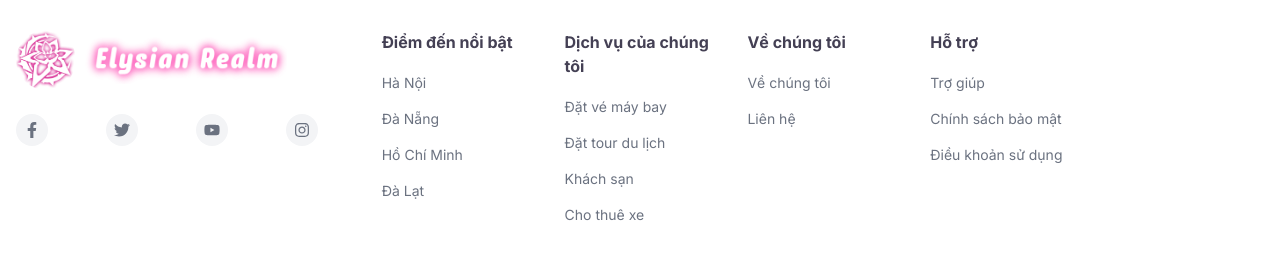
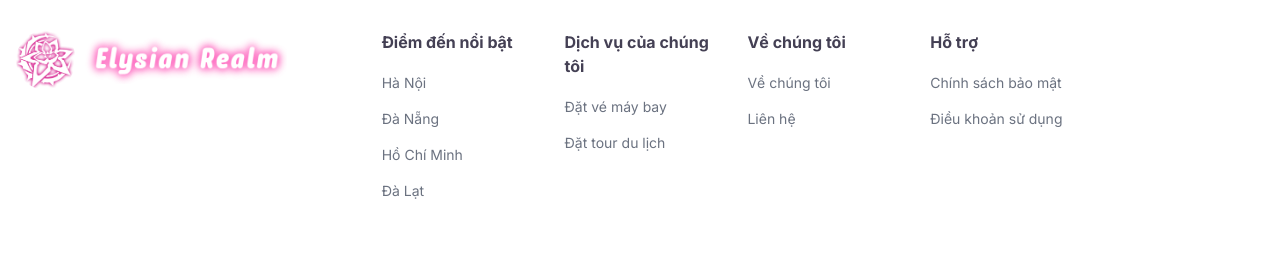
Before and after one commit to QLDAPM-NHOM-9/ElysianRealm-frontend, a React (Vite) app: page / in a window 1280 px wide. Shown: the part 2120-2378 px from the top of the page. Built offline with nearby package versions, Linux system fonts and the light colour scheme; no server answers.

Commit message:
Update Footer.jsx

```diff
--- a/src/components/global/Footer.jsx
+++ b/src/components/global/Footer.jsx
@@ -1,7 +1,5 @@
 import React from 'react';
 import { Link } from 'react-router-dom';
-import Newsletter from './Newsletter.jsx';
-import { FaFacebookF, FaTwitter, FaYoutube, FaInstagram } from 'react-icons/fa';
 import logoIcon from '../../assets/icons/Elysia.png';
 import logoText from '../../assets/icons/Elysian.png';
 
@@ -38,15 +36,22 @@ const FooterColumn = ({ title, links }) => (
 );
 
 const Footer = () => {
-  const destinations = ['Hà Nội', 'Đà Nẵng', 'Hồ Chí Minh', 'Đà Lạt'];
-  const services = ['Đặt vé máy bay', 'Đặt tour du lịch', 'Khách sạn', 'Cho thuê xe'];
+  const destinations = [
+    { label: 'Hà Nội', path: '/tours' },
+    { label: 'Đà Nẵng', path: '/tours' },
+    { label: 'Hồ Chí Minh', path: '/tours' },
+    { label: 'Đà Lạt', path: '/tours' }
+  ];
+  const services = [
+    { label: 'Đặt vé máy bay', path: '/flights' },
+    { label: 'Đặt tour du lịch', path: '/tours' }
+  ];
 
   const about = [
     { label: 'Về chúng tôi', path: '/about-us' },
     { label: 'Liên hệ', path: '/contact-us' }
   ];
   const support = [
-    { label: 'Trợ giúp', path: '/help' },
     { label: 'Chính sách bảo mật', path: '/privacy' },
     { label: 'Điều khoản sử dụng', path: '/terms' }
   ];
@@ -58,15 +63,9 @@ const Footer = () => {
 
         {/* 2. Footer Links */}
         <div className="grid grid-cols-2 md:grid-cols-4 lg:grid-cols-7 gap-8 py-16">
-          {/* Cột Logo & Social */}
+          {/* Cột Logo */}
           <div className="col-span-2 md:col-span-4 lg:col-span-2 pr-8">
             <Logo />
-            <div className="flex justify-between my-6">
-              <a href="#" className="w-8 h-8 flex items-center justify-center rounded-full bg-gray-100 text-text-secondary hover:bg-gray-200"><FaFacebookF /></a>
-              <a href="#" className="w-8 h-8 flex items-center justify-center rounded-full bg-gray-100 text-text-secondary hover:bg-gray-200"><FaTwitter /></a>
-              <a href="#" className="w-8 h-8 flex items-center justify-center rounded-full bg-gray-100 text-text-secondary hover:bg-gray-200"><FaYoutube /></a>
-              <a href="#" className="w-8 h-8 flex items-center justify-center rounded-full bg-gray-100 text-text-secondary hover:bg-gray-200"><FaInstagram /></a>
-            </div>
           </div>
 
           {/* Cột Links */}
```
